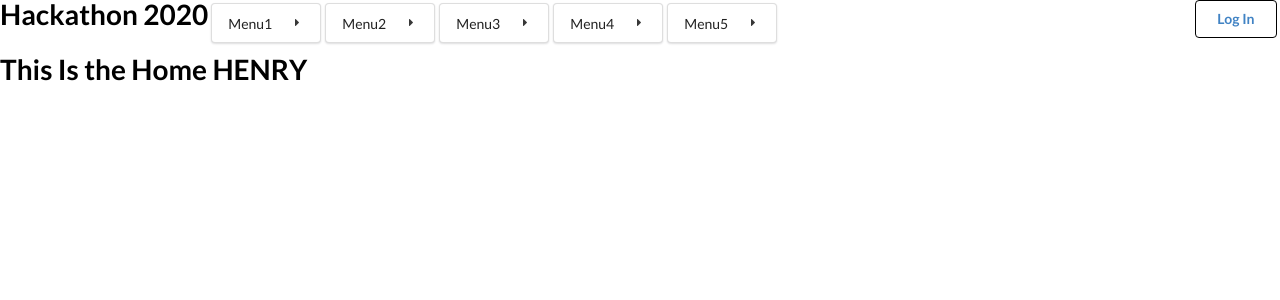
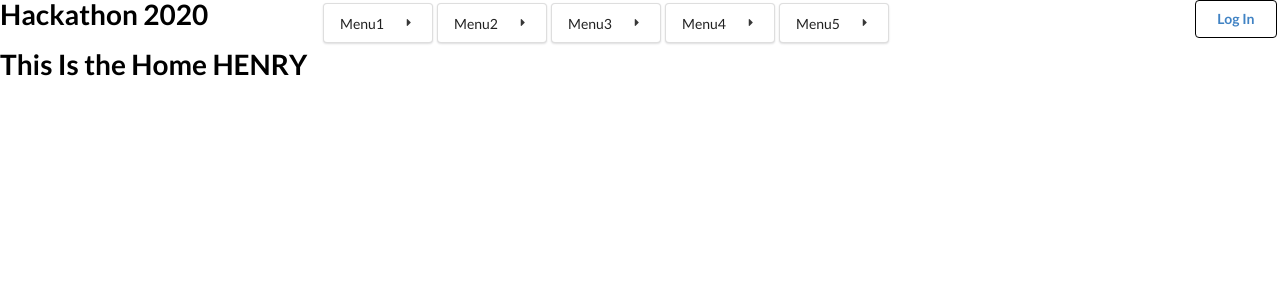
Before and after one commit to mnhegde/StarHacks2020, a Flask app: page / in a window 1280 px wide. Shown: the top 300 px of the page. Run offline with Flask 2, Linux system fonts and the light colour scheme.

Commit message:
actually centered menus

```diff
--- a/Templates/layout.html
+++ b/Templates/layout.html
@@ -40,7 +40,7 @@
           table{
             margin: auto;
             width: 50%;
-            display: inline-block;
+            display: block;
           }
 
     </style>
```
